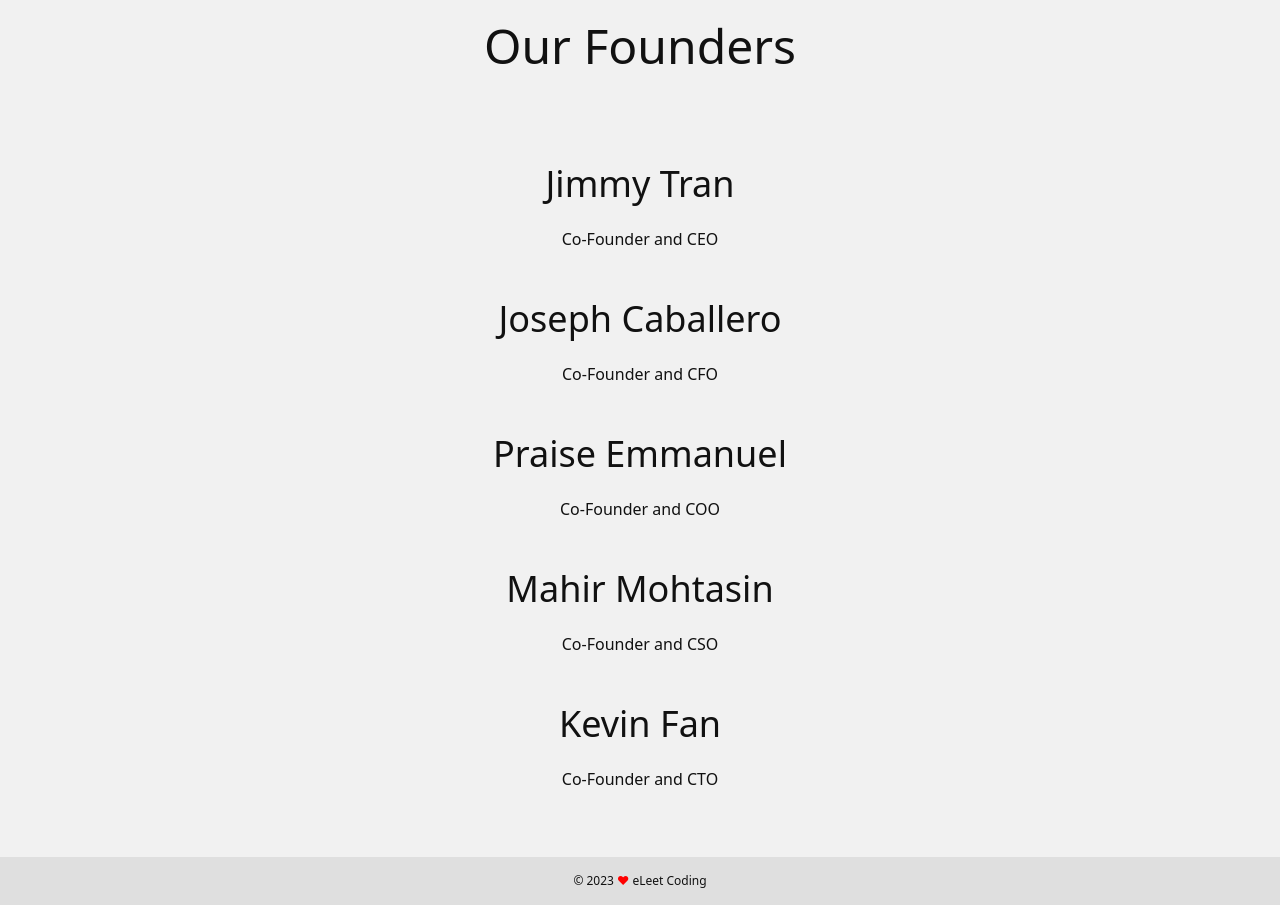
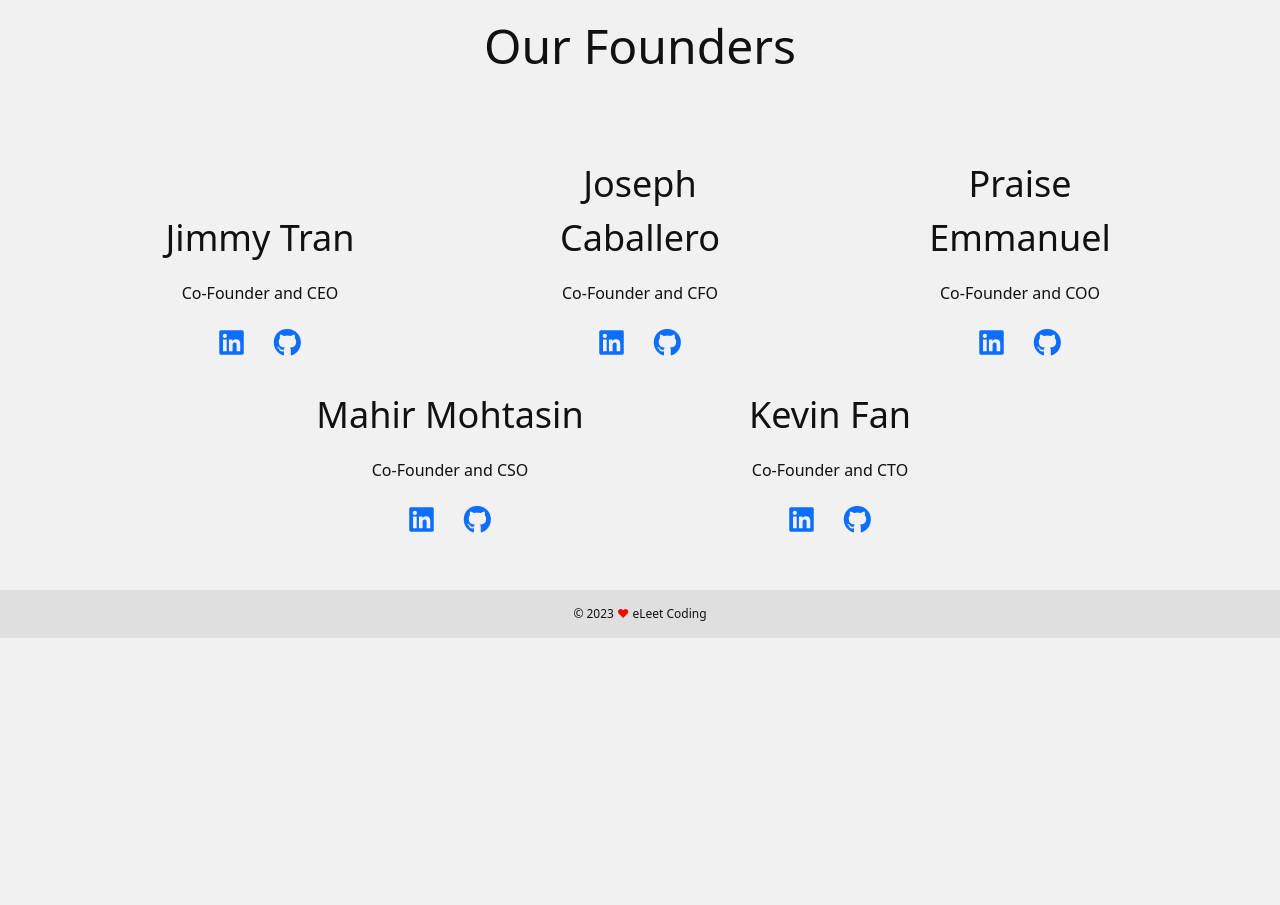
Before and after one commit to eleetcoding/landing_page, a React app: page /about in a window 1280 px wide. Shown: the part 600-1505 px from the top of the page. After the commit the page ends 1238 px from the top, so only its background shows below. Built offline with nearby package versions, Linux system fonts and the light colour scheme.

Commit message:
added linkedin and github links

```diff
--- a/src/containers/AboutContainer.jsx
+++ b/src/containers/AboutContainer.jsx
@@ -7,25 +7,55 @@ export default function AboutContainer() {
       <div className={styles.aboutHeader}>We Love Algorithms</div>
       <div className={styles.founders}>Our Founders</div>
       <div className={styles.bio}>
-        <div>
+        <div className={styles.eachPerson}>
           <p className={styles.names}>Jimmy Tran</p>
           <p>Co-Founder and CEO</p>
+          <a className={styles.links} href=''>
+            <i className='fa-brands fa-linkedin'></i>
+          </a>
+          <a className={styles.links} href=''>
+            <i className='fa-brands fa-github'></i>
+          </a>
         </div>
-        <div>
+        <div className={styles.eachPerson}>
           <p className={styles.names}>Joseph Caballero</p>
           <p>Co-Founder and CFO</p>
+          <a className={styles.links} href=''>
+            <i className='fa-brands fa-linkedin'></i>
+          </a>
+          <a className={styles.links} href=''>
+            <i className='fa-brands fa-github'></i>
+          </a>
         </div>
-        <div>
+        <div className={styles.eachPerson}>
           <p className={styles.names}>Praise Emmanuel</p>
           <p>Co-Founder and COO</p>
+          <a className={styles.links} href=''>
+            <i className='fa-brands fa-linkedin'></i>
+          </a>
+          <a className={styles.links} href=''>
+            <i className='fa-brands fa-github'></i>
+          </a>
         </div>
-        <div>
+        <div className={styles.eachPerson}>
           <p className={styles.names}>Mahir Mohtasin</p>
           <p>Co-Founder and CSO</p>
+          <a className={styles.links} href=''>
+            <i className='fa-brands fa-linkedin'></i>
+          </a>
+          <a className={styles.links} href=''>
+            <i className='fa-brands fa-github'></i>
+          </a>
         </div>
-        <div>
+        <div className={styles.eachPerson}>
           <p className={styles.names}>Kevin Fan</p>
           <p>Co-Founder and CTO</p>
+          <a className={styles.links} href=''>
+            <i className='fa-brands fa-linkedin'></i>
+          </a>
+          <a className={styles.links} href=''>
+            <i className='fa-brands fa-github'></i>
+          </a>
         </div>
       </div>
     </div>
--- a/src/containers/AboutContainer.module.scss
+++ b/src/containers/AboutContainer.module.scss
@@ -27,3 +27,14 @@
   font-size: 36px;
   padding-top: 25px;
 }
+
+.eachPerson {
+  padding: 0 50px;
+  display: inline-block;
+  width: 380px;
+}
+
+.links {
+  font-size: 28px;
+  padding: 0 15px;
+}
```
